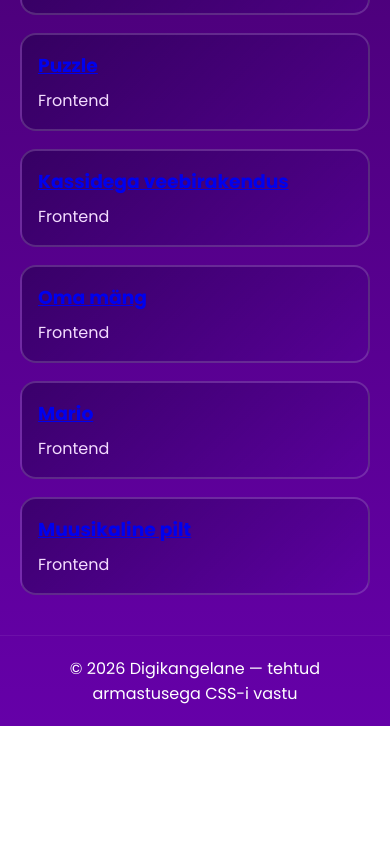
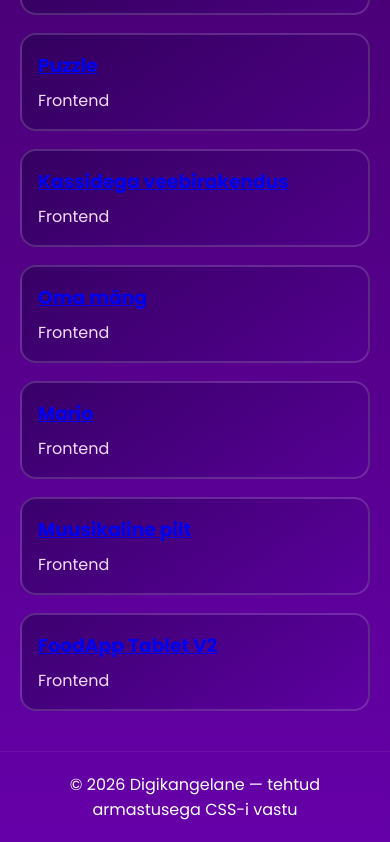
Before and after one commit to akkliivi-web/akkliivi-web.github.io, a plain HTML site: page index.html in a window 390 px wide. Shown: the part 1768-2610 px from the top of the page. Before the commit the page ends 2494 px from the top, so only its background shows below. Drawn offline with Linux system fonts and the light colour scheme.

Commit message:
FoodApp Tablet V2

```diff
--- a/index.html
+++ b/index.html
@@ -138,6 +138,13 @@
                         </a>
                         <p>Frontend</p>
                     </article>
+
+                    <article class="mini">
+                        <a href="https://www.figma.com/proto/N1rjwgonqsdEtE1Kr2UyAp/FootAppTablet?node-id=1-12&p=f&t=1UjSRTZThMMiDAvW-1&scaling=min-zoom&content-scaling=fixed&page-id=0%3A1&starting-point-node-id=1%3A12">
+                        <h3>FoodApp Tablet V2</h3>
+                        </a>
+                        <p>Frontend</p>
+                    </article>
         </section>
     </main>
 
```
